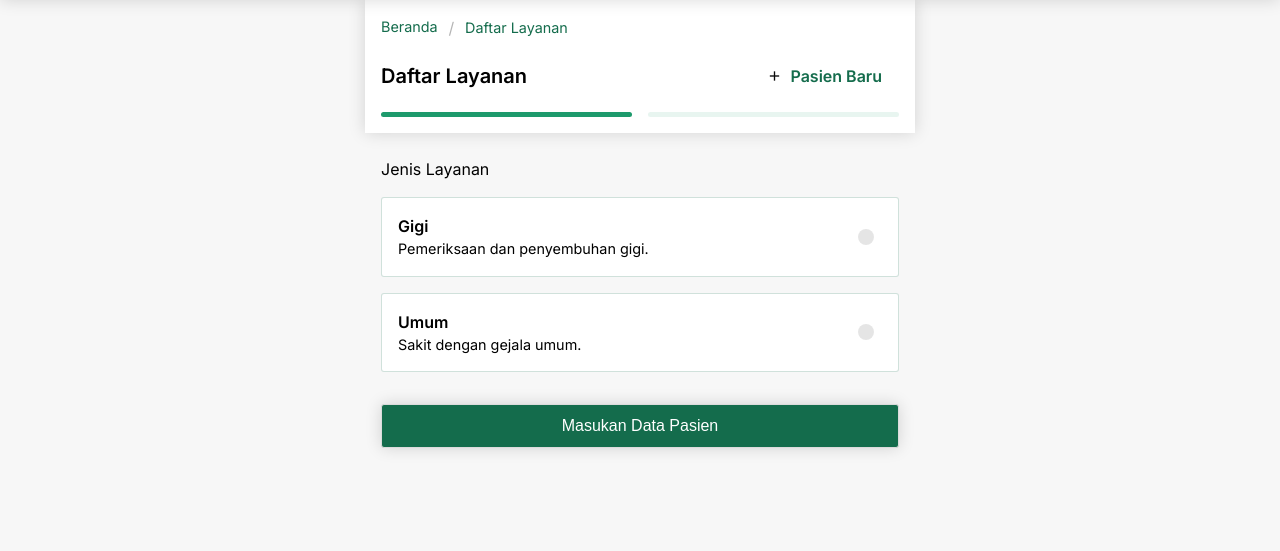
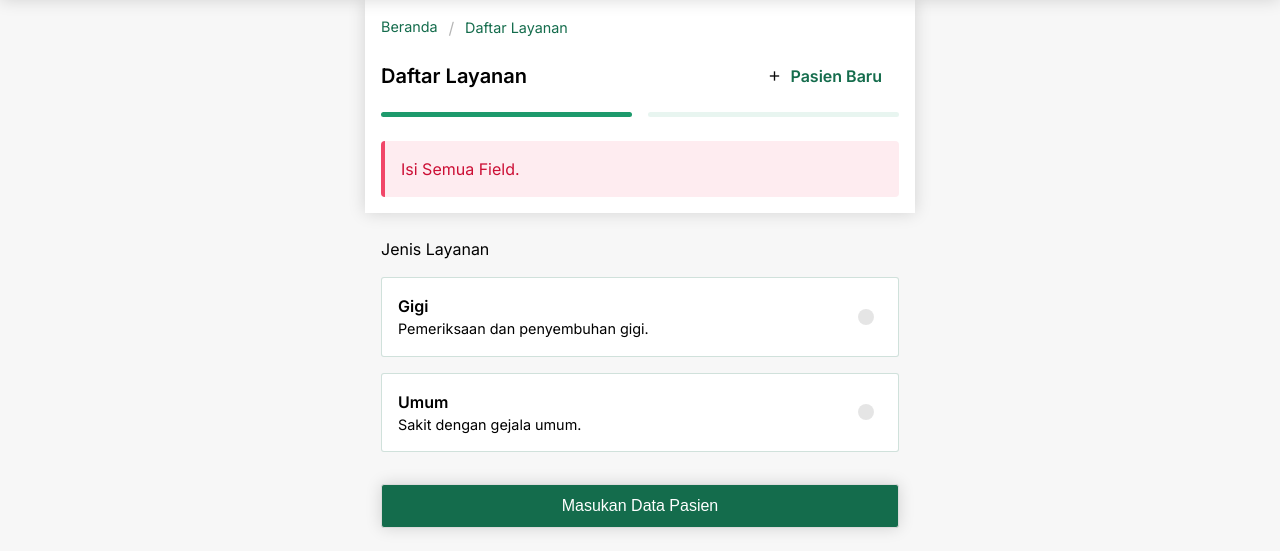
Before and after one commit to MuhammadHakim33/Sistem-Informasi-Puskesmas, a CodeIgniter app: page /puskesmas/daftar in a window 1280 px wide. Shown: the part 70-621 px from the top of the page. Run offline with CodeIgniter, Linux system fonts and the light colour scheme.

Commit message:
Alert Component - Completed

```diff
--- a/application/views/user/daftarlayanan_view.php
+++ b/application/views/user/daftarlayanan_view.php
@@ -22,6 +22,13 @@
                <span class="step-2"></span>
            </div>
         </section>
+
+        <!-- Alert -->
+        <article class="message is-danger mt-5">
+            <div class="message-body p-4">
+                Isi Semua Field.
+            </div>
+        </article>
     </header>
 
     <!-- Form -->
```
